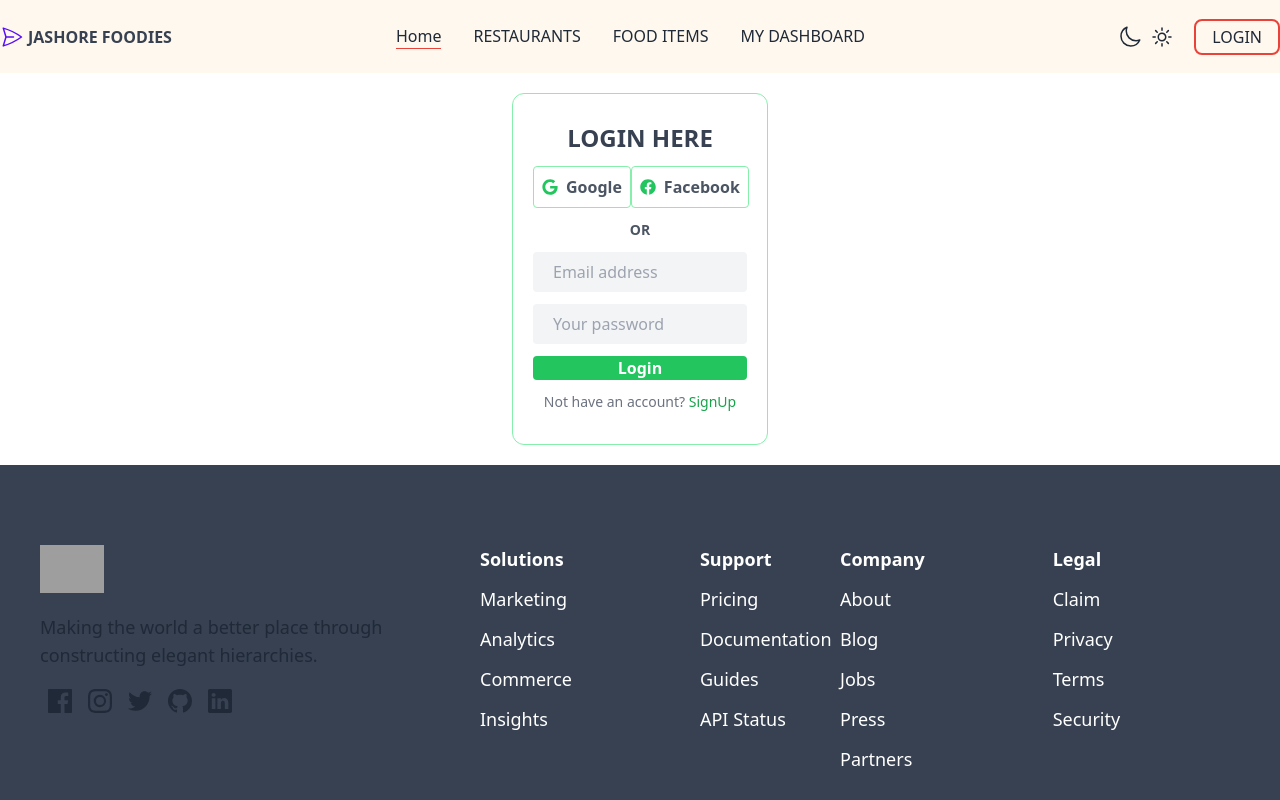
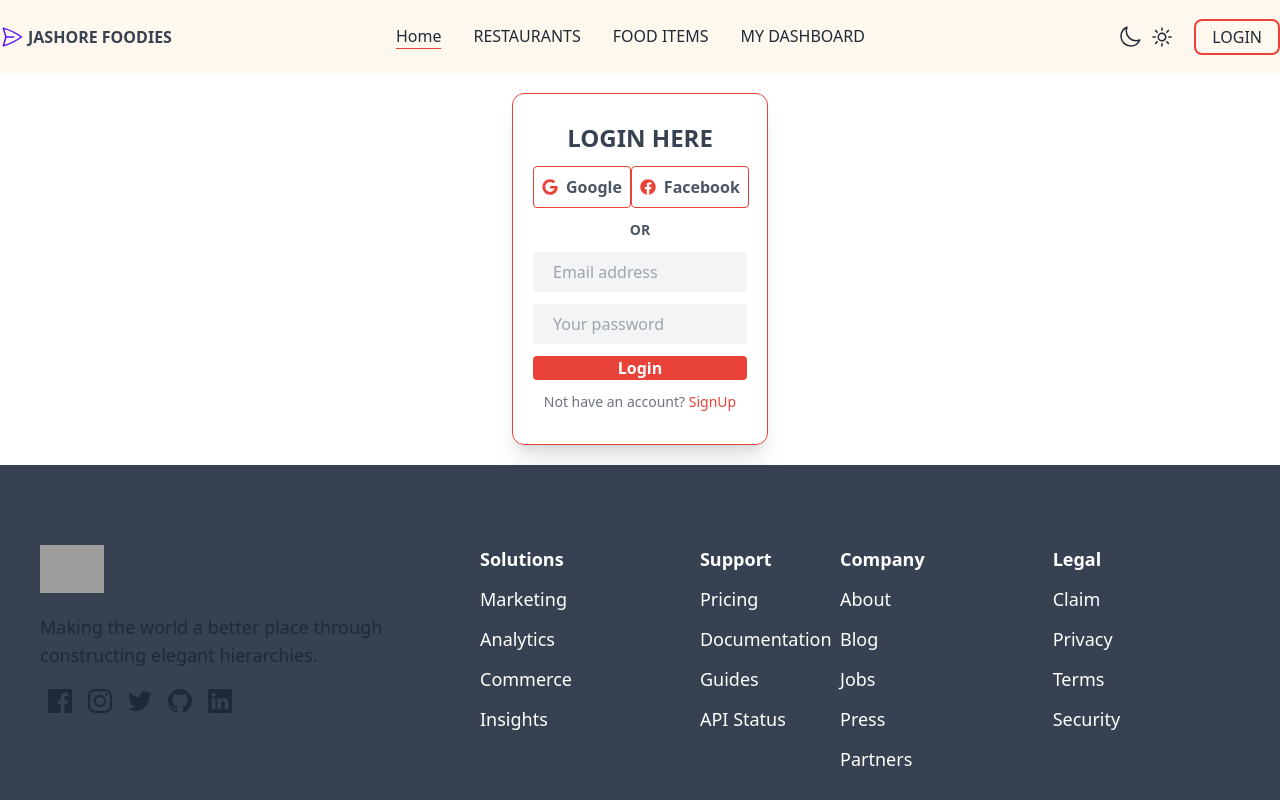
Before and after one commit to mohibulrefat/jashore-foodies, a React (Vite) app in the folder frontend/: page /login in a window 1280 px wide. Shown: the top 800 px of the page. Built offline with nearby package versions, Linux system fonts and the light colour scheme; grey boxes are pictures that could not be loaded.

Commit message:
adding signin page

```diff
--- a/frontend/src/pages/Authentication/Login.jsx
+++ b/frontend/src/pages/Authentication/Login.jsx
@@ -3,7 +3,7 @@ import { Link } from "react-router-dom";
 const Login = () => {
   return (
     <div className="flex justify-center items-center">
-      <div className="p-5 m-5 md:w-1/5 rounded-xl border border-green-300">
+      <div className="p-5 m-5 md:w-1/5 rounded-xl shadow-xl border border-[#E94339]">
         {/* {errormsg.length > 2 && (
           <p
             style={{ border: "1px solid red" }}
@@ -16,12 +16,12 @@ const Login = () => {
           LOGIN HERE
         </h2>
         <div className="flex justify-around mt-2">
-          <button className="p-2 rounded  hover:bg-gray-100 flex items-center gap-2 border border-green-300">
-            <FaGoogle className="text-green-500"></FaGoogle>
+          <button className="p-2 rounded  hover:bg-gray-100 flex items-center gap-2 border border-[#E94339]">
+            <FaGoogle className="text-[#E94339]"></FaGoogle>
             <span className="font-semibold text-gray-600">Google</span>
           </button>
-          <button className="p-2 rounded hover:bg-gray-100 flex items-center gap-2 border border-green-300">
-            <FaFacebook className="text-green-500"></FaFacebook>
+          <button className="p-2 rounded hover:bg-gray-100 flex items-center gap-2 border border-[#E94339]">
+            <FaFacebook className="text-[#E94339]"></FaFacebook>
             <span className="font-semibold text-gray-600">Facebook</span>
           </button>
         </div>
@@ -48,12 +48,12 @@ const Login = () => {
           <input
             type="submit"
             value="Login"
-            className="bg-green-500 text-white font-semibold rounded"
+            className="bg-[#E94339] text-white font-semibold rounded"
           />
         </form>
         <h4 className="my-3 text-sm text-gray-500 text-center">
           Not have an account?{" "}
-          <Link to="/signup" className="text-green-600">
+          <Link to="/signup" className="text-[#E94339]">
             SignUp
           </Link>
         </h4>
```
